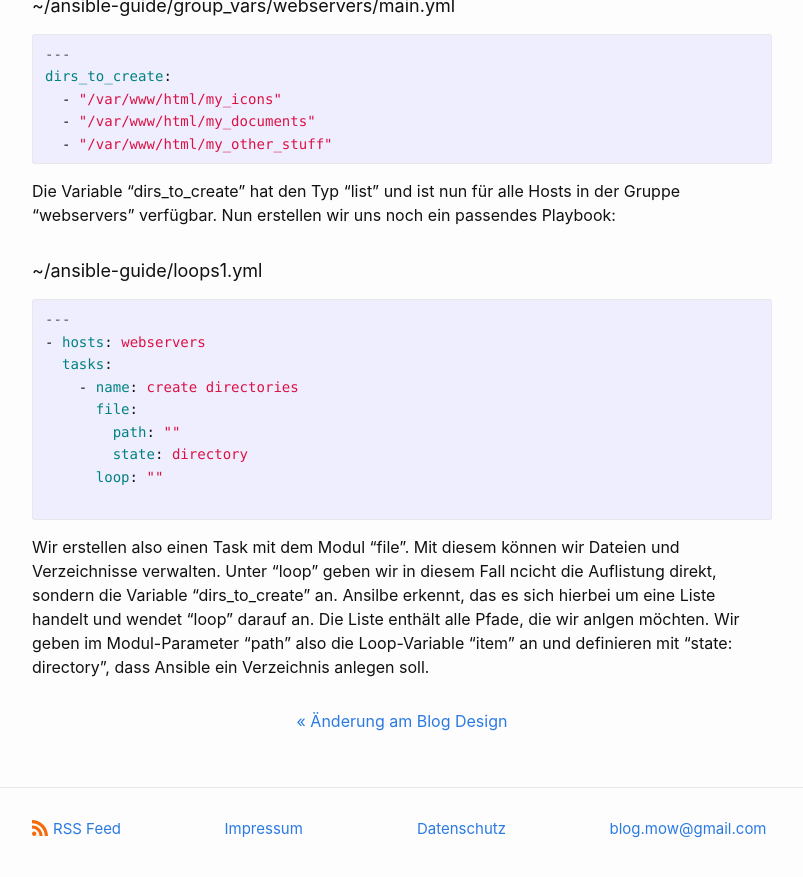
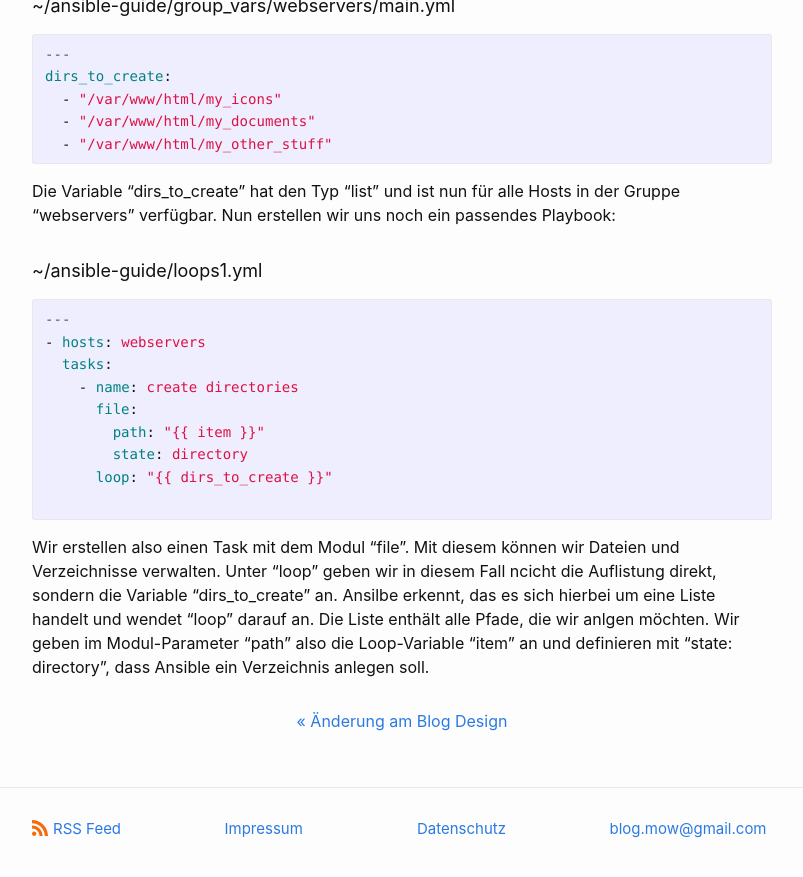
Before and after one commit to dermow/staging, a Jekyll site: the page built from _posts/2021-05-03-ansible-guide-10.markdown, in a window 1280 px wide and 900 px high, scrolled down 1755 px. Shown: the top 877 px of the window, without its empty margins (238-1041 px from the left). Built offline with Jekyll 4.4.1, drawn with Linux system fonts in a browser that asks for light colours; comment, search, counter and statistics services are not loaded; part of the change alters nothing that is shown.

Commit message:
Update 2021-05-03-ansible-guide-10.markdown

````diff
--- a/_posts/2021-05-03-ansible-guide-10.markdown
+++ b/_posts/2021-05-03-ansible-guide-10.markdown
@@ -82,9 +82,9 @@ Die Variable "dirs_to_create" hat den Typ "list" und ist nun für alle Hosts in
   tasks:
     - name: create directories
       file:
-        path: "{{ item }}"
+        path: "{%raw%}{{ item }}{%endraw%}"
         state: directory
-      loop: "{{ dirs_to_create }}"
+      loop: "{%raw%}{{ dirs_to_create }}{%endraw%}"
 
 ```
 
````
